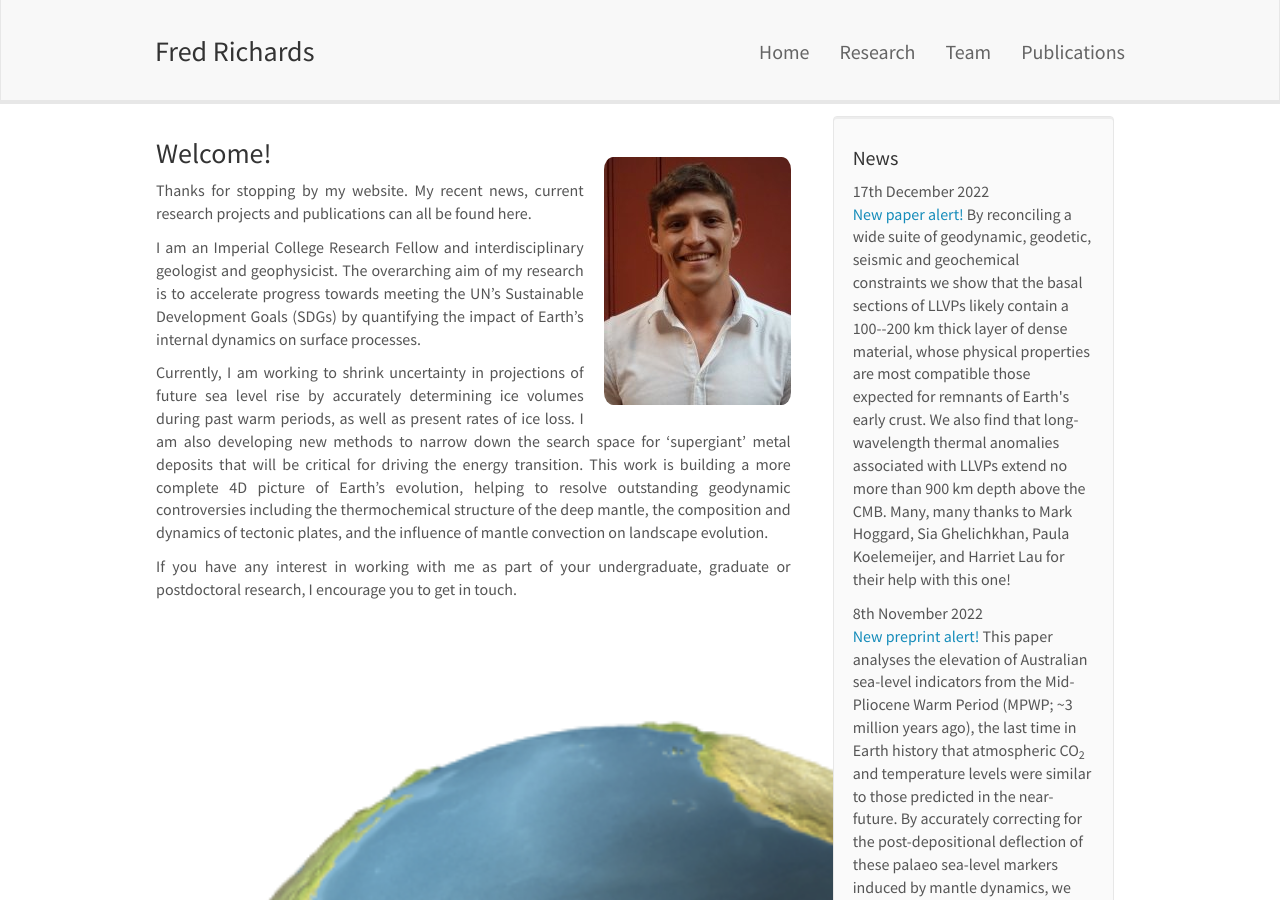
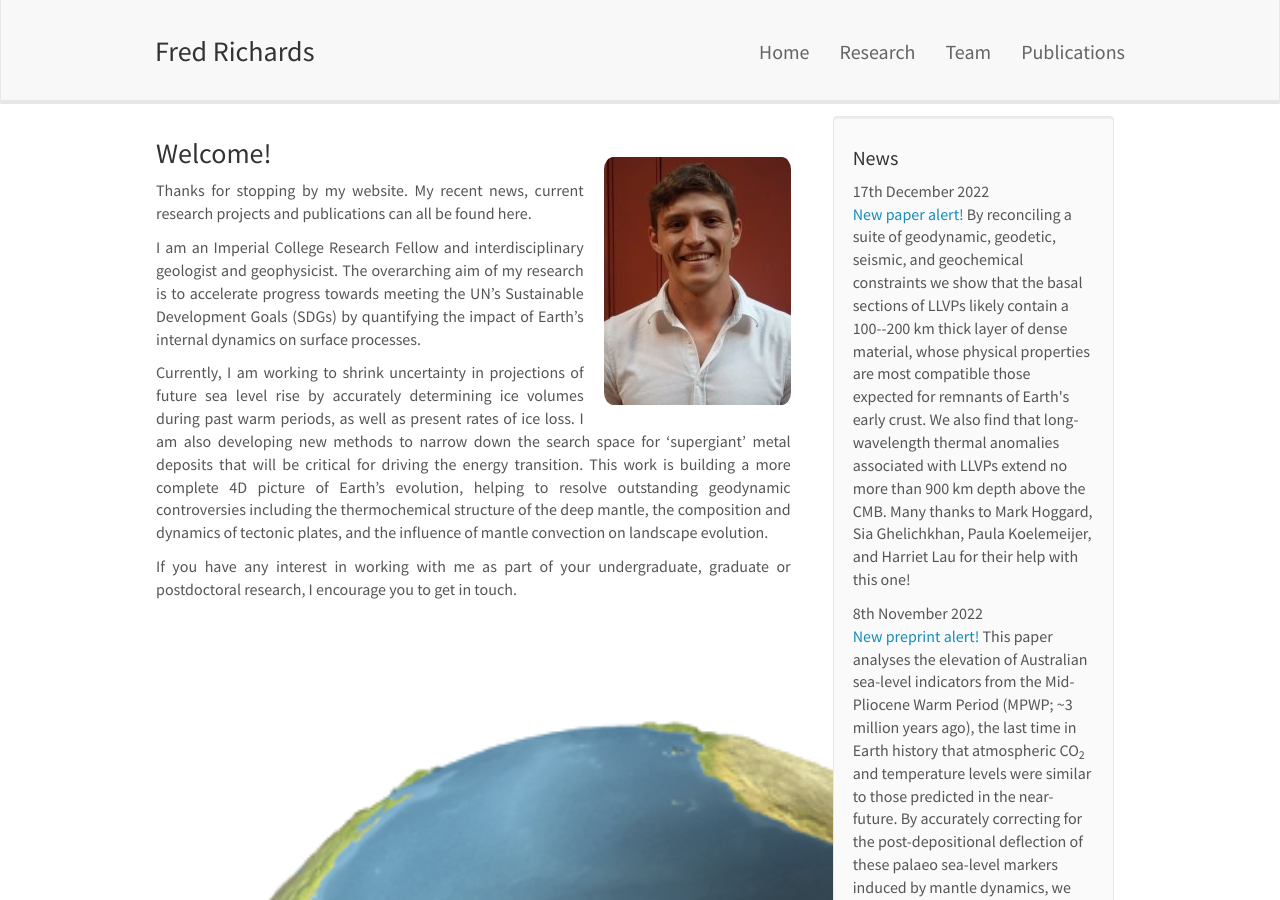
Before and after one commit to freddrichards/freddrichards.github.io, a Jekyll site: the page built from index.md, in a window 1280 px wide and 900 px high. Built offline with Jekyll 4.4.1, drawn with Linux system fonts in a browser that asks for light colours; nearby versions of some CDN libraries.

Commit message:
Update news.yml

```diff
--- a/_data/news.yml
+++ b/_data/news.yml
@@ -1,5 +1,5 @@
 - date: 17th December 2022
-  headline: "<a href='/documents/papers/richards_etal_2023_epsl.pdf'>New paper alert!</a> By reconciling a wide suite of geodynamic, geodetic, seismic and geochemical constraints we show that the basal sections of LLVPs likely contain a 100--200 km thick layer of dense material, whose physical properties are most compatible those expected for remnants of Earth's early crust. We also find that long-wavelength thermal anomalies associated with LLVPs extend no more than 900 km depth above the CMB. Many, many thanks to Mark Hoggard, Sia Ghelichkhan, Paula Koelemeijer, and Harriet Lau for their help with this one!"
+  headline: "<a href='/documents/papers/richards_etal_2023_epsl.pdf'>New paper alert!</a> By reconciling a suite of geodynamic, geodetic, seismic, and geochemical constraints we show that the basal sections of LLVPs likely contain a 100--200 km thick layer of dense material, whose physical properties are most compatible those expected for remnants of Earth's early crust. We also find that long-wavelength thermal anomalies associated with LLVPs extend no more than 900 km depth above the CMB. Many thanks to Mark Hoggard, Sia Ghelichkhan, Paula Koelemeijer, and Harriet Lau for their help with this one!"
 
 - date: 8th November 2022
   headline: "<a href='/documents/papers/richards_etal_2022_nature_inreview.pdf'>New preprint alert!</a> This paper analyses the elevation of Australian sea-level indicators from the Mid-Pliocene Warm Period (MPWP; ~3 million years ago), the last time in Earth history that atmospheric CO<sub>2</sub> and temperature levels were similar to those predicted in the near-future. By accurately correcting for the post-depositional deflection of these palaeo sea-level markers induced by mantle dynamics, we are able to determine that global mean sea levels were somewhat lower in the MPWP than estimated in recent studies, implying a more stable Antarctic Ice Sheet and effectively ruling out the most pessimistic recent projections of 21st century sea-level rise."
```
